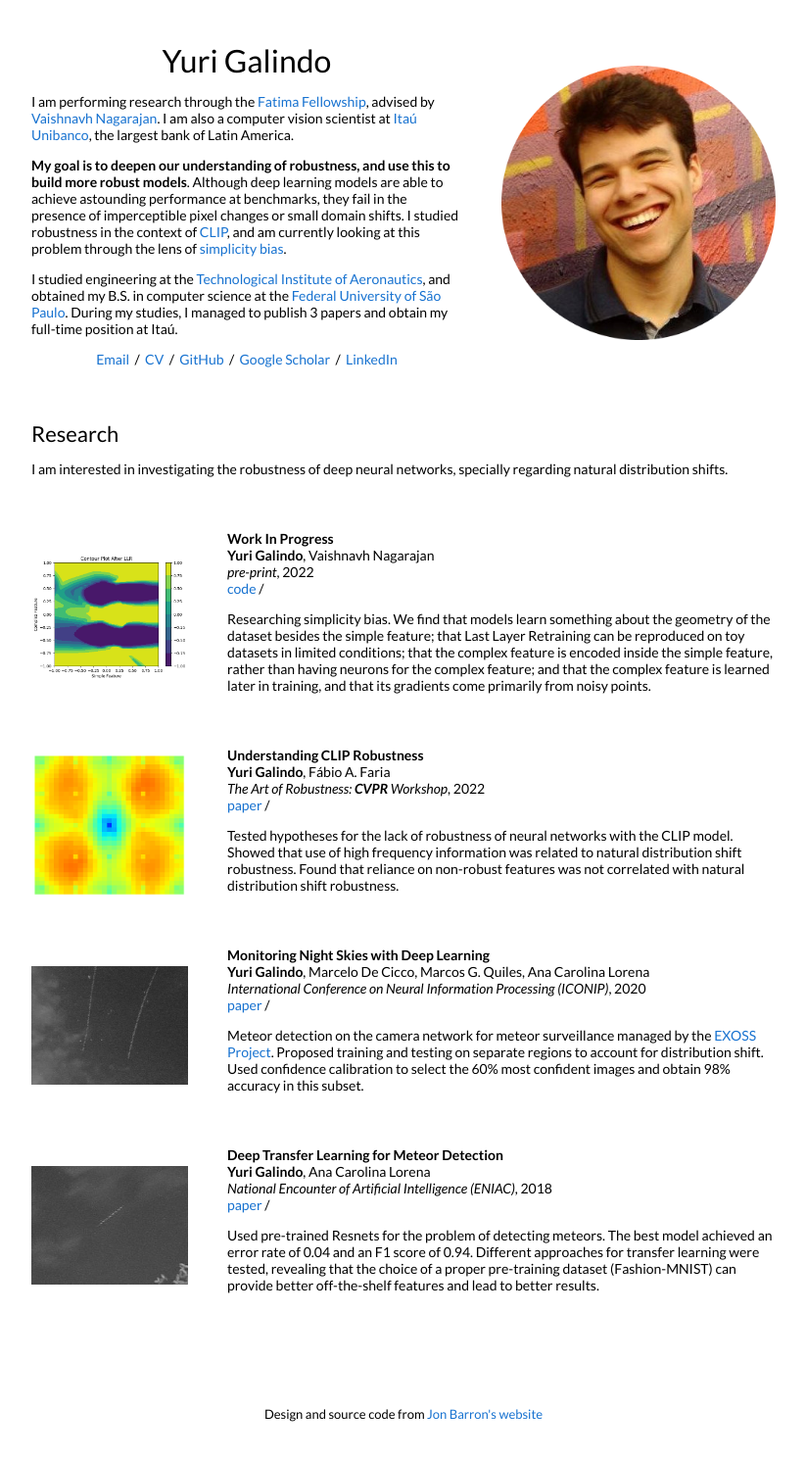
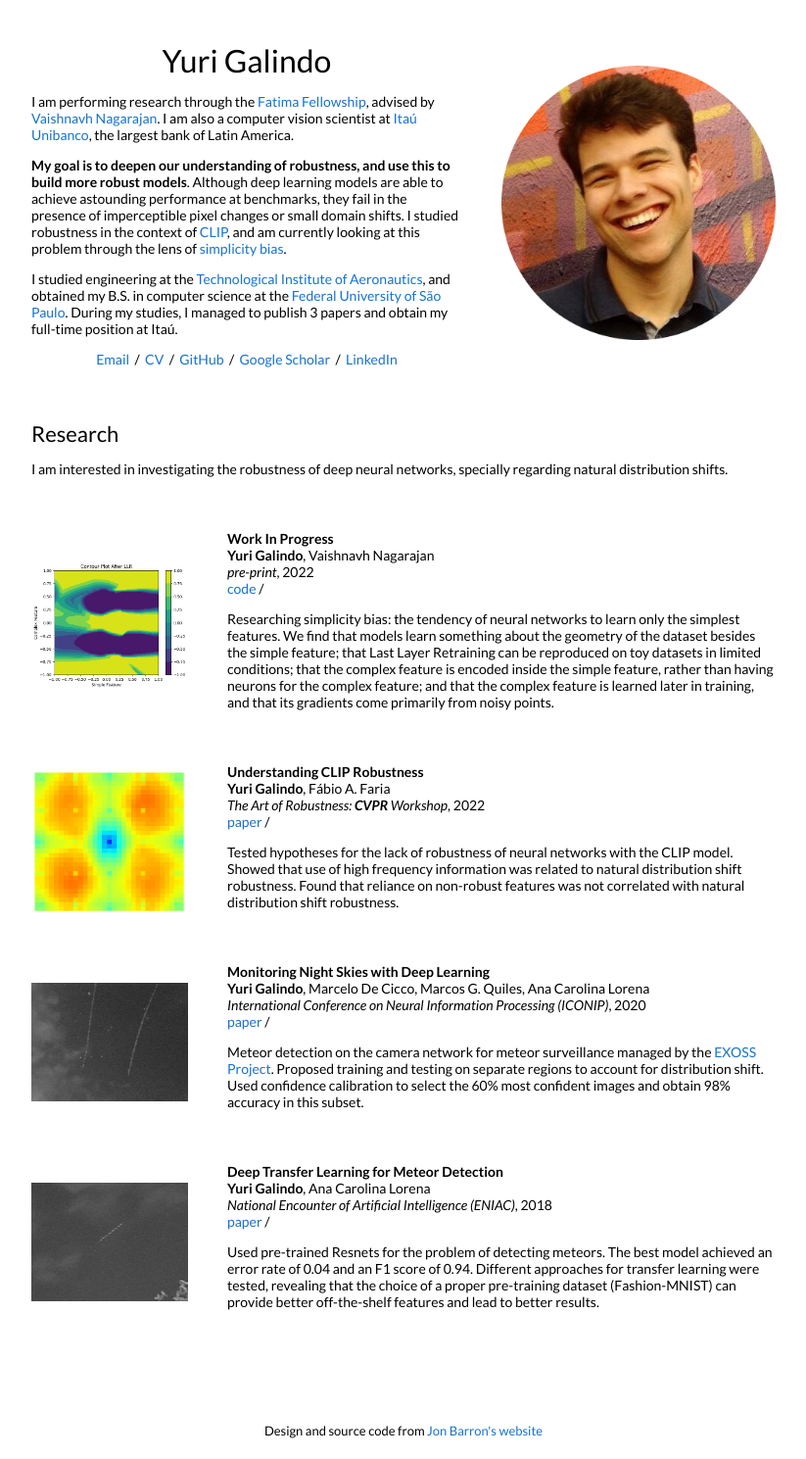
Before and after one commit to yurigalindo/yurigalindo.github.io, a Jekyll site: the page built from _posts/2022-06-02-fatima.markdown, in a window 1280 px wide. Shown: the whole page at 98% size, without its empty margins (228-1051 px from the left). Built offline with Jekyll 4.4.1, drawn with Linux system fonts in a browser that asks for light colours.

Commit message:
added explanation of simplicity bias

```diff
--- a/_posts/2022-06-02-fatima.markdown
+++ b/_posts/2022-06-02-fatima.markdown
@@ -9,4 +9,4 @@ venue: "pre-print"
 arxiv_not: placeholder
 code: https://github.com/yurigalindo/LayerReweightingToy
 ---
-Researching simplicity bias. We find that models learn something about the geometry of the dataset besides the simple feature; that Last Layer Retraining can be reproduced on toy datasets in limited conditions; that the complex feature is encoded inside the simple feature, rather than having neurons for the complex feature; and that the complex feature is learned later in training, and that its gradients come primarily from noisy points.
+Researching simplicity bias: the tendency of neural networks to learn only the simplest features. We find that models learn something about the geometry of the dataset besides the simple feature; that Last Layer Retraining can be reproduced on toy datasets in limited conditions; that the complex feature is encoded inside the simple feature, rather than having neurons for the complex feature; and that the complex feature is learned later in training, and that its gradients come primarily from noisy points.
```
